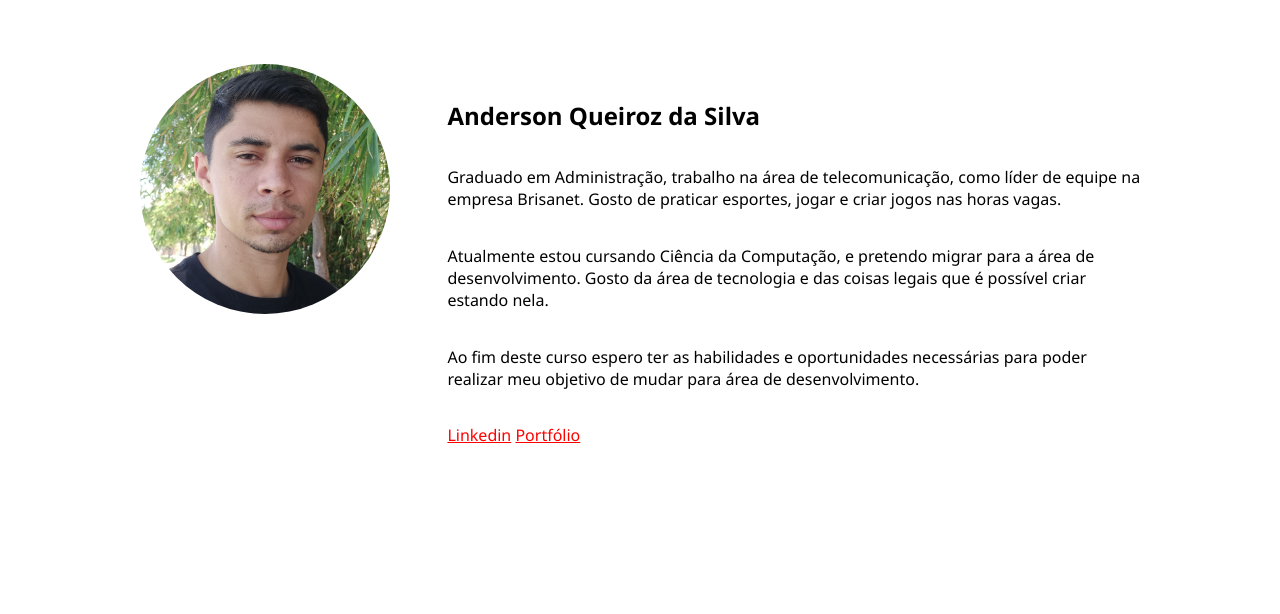
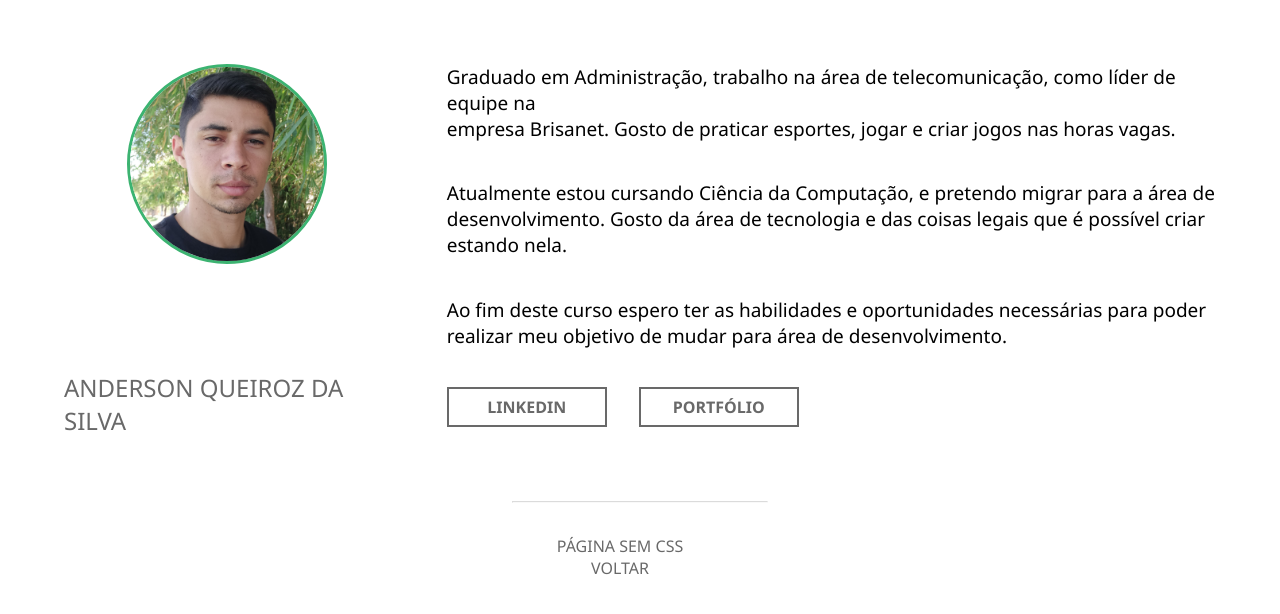
Before and after one commit to AndersonS7/VemSerTech_FrontEnd, a plain HTML site: page projetos/portfolio/app_portfolio.html in a window 1280 px wide. Drawn offline with Linux system fonts and the light colour scheme.

Commit message:
tarefa finalizada

```diff
--- a/projetos/portfolio/app_portfolio.css
+++ b/projetos/portfolio/app_portfolio.css
@@ -7,25 +7,91 @@
 
 .container {
     display: flex;
+    flex-direction: column;
+    align-items: center;
+}
+
+#about {
+    display: flex;
     justify-content: center;
     gap: 5%;
-    padding: 5% 5%;
+    padding: 5%;
+    width: 100%;
 }
 
-h1 {
-    padding: 5% 0%;
+.left_column {
+    display: flex;
+    flex-direction: column;
+    align-items: center;
 }
 
-#myImg {
-    height: 250px;
-    width: 250px;
+.left_column>img {
+    height: 200px;
+    width: 200px;
     border-radius: 50%;
+    margin-bottom: 33%;
+    border: solid 3px #3CB371;
 }
 
-#myP>p {
+.left_column>h1 {
+    text-transform: uppercase;
+    font-weight: 400;
+    color: #696969;
+}
+
+.right_column>div>p {
+    font-size: 19px;
     margin-bottom: 5%;
 }
 
-#myLinks>a{
-    color: red;
+.right_column>nav {
+    display: flex;
 }
+
+.right_column>nav>a {
+    display: flex;
+    justify-content: center;
+    align-items: center;
+    text-decoration: none;
+    font-weight: bolder;
+    text-transform: uppercase;
+    color: #696969;
+    border: 2px solid #696969;
+    width: 10rem;
+    height: 2.5rem;
+    margin-right: 2rem;
+    transition: 0.2s;
+}
+
+.right_column>nav>a:hover {
+    color: white;
+    background-color: #3CB371;
+    border: 2px solid #3CB371;
+}
+
+/*seção de navegação*/
+.navigation {
+    text-align: center;
+    width: 100%;
+    padding: 0 40%;
+}
+
+.navigation>hr {
+    color: #696969;
+    opacity: 35%;
+    margin-bottom: 2rem;
+}
+
+.navigation>a {
+    font-weight: 400;
+    text-transform: uppercase;
+    color: #696969;
+    text-decoration: none;
+    margin-right: 2.5rem;
+    transition: .3s;
+}
+
+.navigation>a:hover {
+    font-weight: bold;
+    color: #3CB371;
+}
--- a/projetos/portfolio/app_portfolio.html
+++ b/projetos/portfolio/app_portfolio.html
@@ -1,45 +1,55 @@
 <!DOCTYPE html>
 <html lang="pt-br">
+
 <head>
     <meta charset="UTF-8">
     <meta name="viewport" content="width=device-width, initial-scale=1.0">
     <title>Anderson</title>
-
     <link rel="stylesheet" href="app_portfolio.css">
 </head>
+
 <body>
     <div class="container">
-        <section>
-            <img id="myImg" src="./imgs/eu.jpg" alt="Anderson Silva">
-        </section>
-        <section>
+        <section id="about">
+            <div class="left_column">
+                <img src="./imgs/eu.jpg" alt="Anderson Silva">
                 <h1>Anderson Queiroz da Silva</h1>
+            </div>
 
-            <div id="myP">
+            <div class="right_column">
+
+                <div>
                     <p>
-                    Graduado em Administração, trabalho na área de telecomunicação, como líder de equipe na <br/>
-                    empresa Brisanet. Gosto de praticar esportes, jogar e criar jogos nas horas vagas. <br/>
+                        Graduado em Administração, trabalho na área de telecomunicação, como líder de equipe na <br />
+                        empresa Brisanet. Gosto de praticar esportes, jogar e criar jogos nas horas vagas. <br />
                     </p>
 
                     <p>
-                    Atualmente estou cursando Ciência da Computação, e pretendo migrar para a área de <br/>
-                    desenvolvimento. Gosto da área de tecnologia e das coisas legais que é possível criar <br/>
-                    estando nela. <br/>
+                        Atualmente estou cursando Ciência da Computação, e pretendo migrar para a área de <br />
+                        desenvolvimento. Gosto da área de tecnologia e das coisas legais que é possível criar <br />
+                        estando nela. <br />
                     </p>
 
                     <p>
-                    Ao fim deste curso espero ter as habilidades e oportunidades necessárias para poder <br/>
-                    realizar meu objetivo de mudar para área de desenvolvimento. <br/>
+                        Ao fim deste curso espero ter as habilidades e oportunidades necessárias para poder <br />
+                        realizar meu objetivo de mudar para área de desenvolvimento. <br />
                     </p>
                 </div>
 
-            <div>
-                <nav id="myLinks">
+                <nav>
                     <a href="https://www.linkedin.com/in/andersonsilva7/" target="_blank">Linkedin</a>
-                    <a href="https://anderson.vercel.app/">Portfólio</a>
+                    <a href="https://anderson.vercel.app/" target="_blank">Portfólio</a>
                 </nav>
             </div>
         </section>
+
+        <section class="navigation">
+            <hr>
+            <a href="app_portfolio_sem_css.html" target="_blank">Página sem CSS</a>
+            <a href="../../index.html">Voltar</a>
+        </section>
     </div>
+
 </body>
+
 </html>
```
Also changed, not shown: projetos/portfolio/app_portfolio_sem_css.html (added, +46 -0 lines), style.css (+9 -6 lines). Lines whose indentation alone changed are shown as unchanged.
